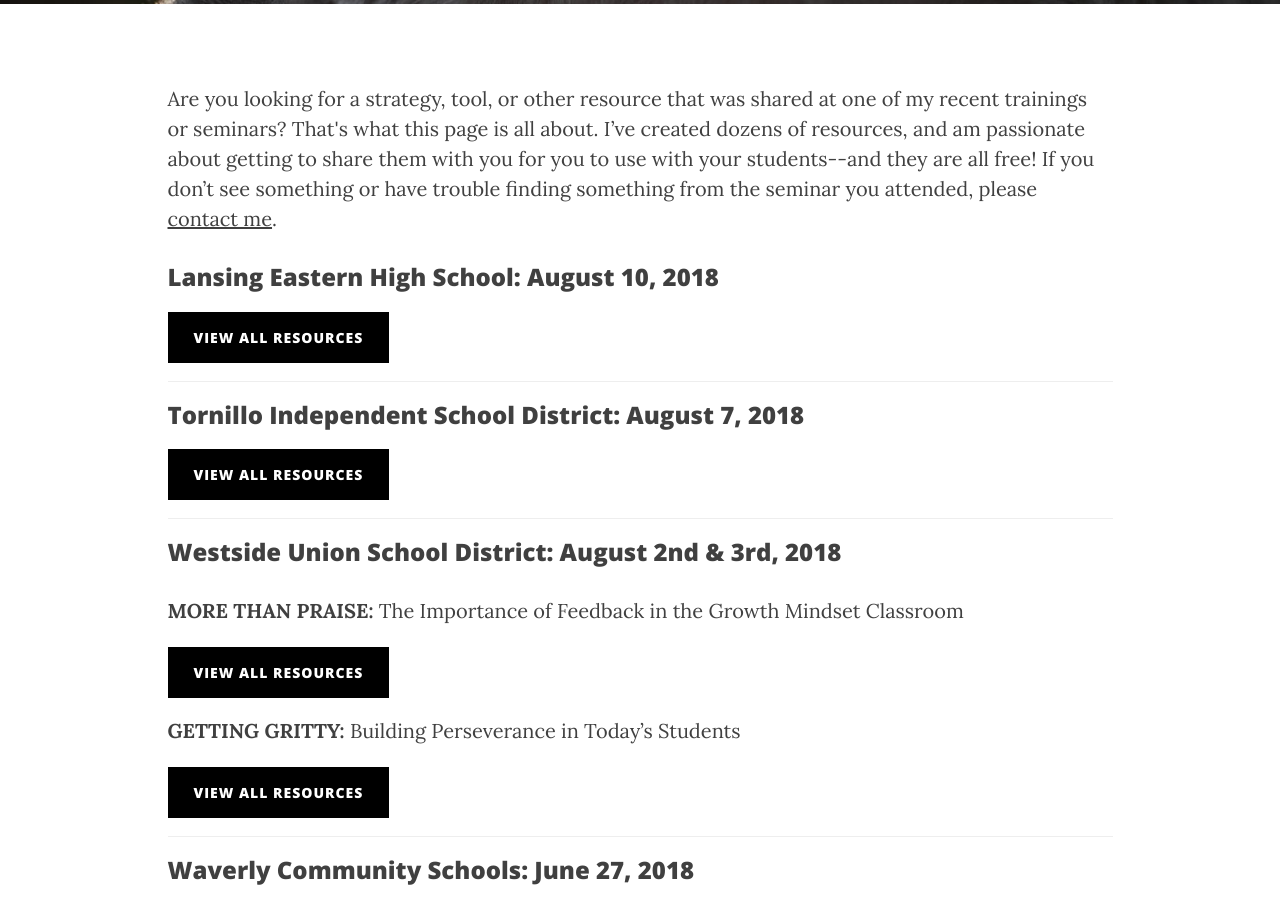
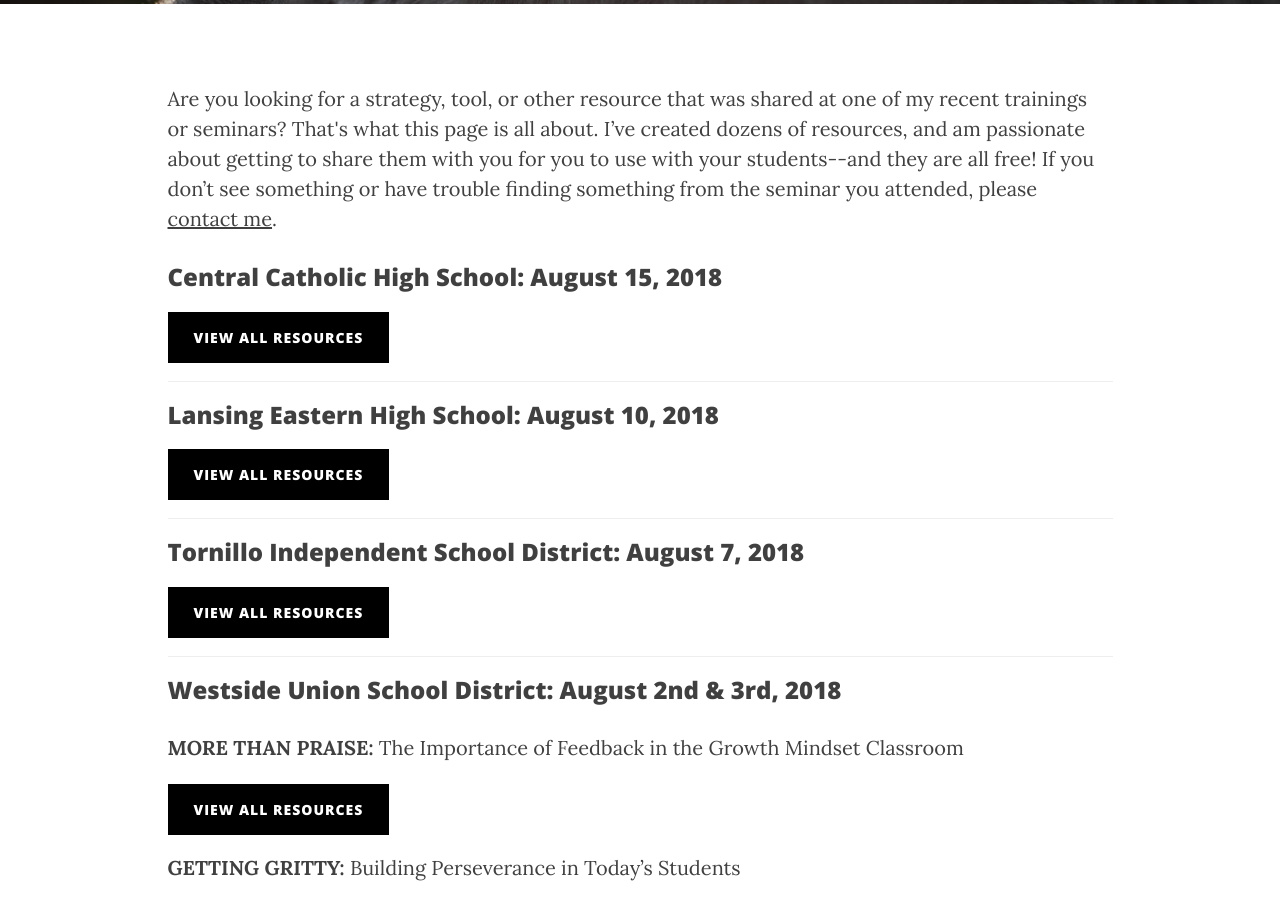
Before and after one commit to iamweswilson/clearlycat, a Jekyll site: the page built from resources.html, in a window 1280 px wide and 900 px high, scrolled down 444 px. Built offline with Jekyll 4.4.1, drawn with Linux system fonts in a browser that asks for light colours; nearby versions of some CDN libraries; comment, search, counter and statistics services are not loaded.

Commit message:
Central Catholic resources

```diff
--- a/resources.html
+++ b/resources.html
@@ -25,6 +25,14 @@ permalink: /training-resources/
                 <p>
                     Are you looking for a strategy, tool, or other resource that was shared at one of my  recent trainings or seminars? That's what this page is all about.  I’ve created dozens of resources, and am passionate about getting to share them with you for you to use with your students--and they are all free!  If you don’t see something or have trouble finding something from the seminar you attended, please <a href="/contact/">contact me</a>.
                 </p>
+                <h3>Central Catholic High School: August 15, 2018
+                </h3>
+                <p>
+                    <a href="https://drive.google.com/drive/folders/0B6LJvCVcyOwfZC1IRW41bDExOFE?usp=sharing" class="resource-btn" target="_blank">
+                        View All Resources
+                    </a>
+                </p>
+                <hr>
                 <h3>Lansing Eastern High School: August 10, 2018
                 </h3>
                 <p>
```
